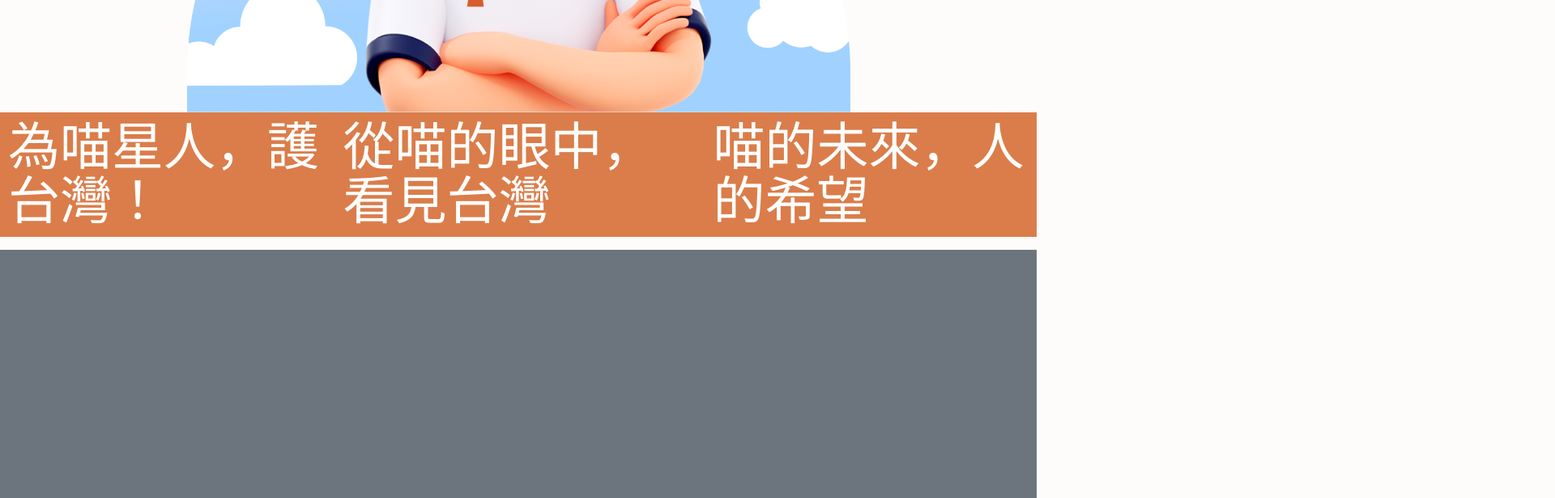
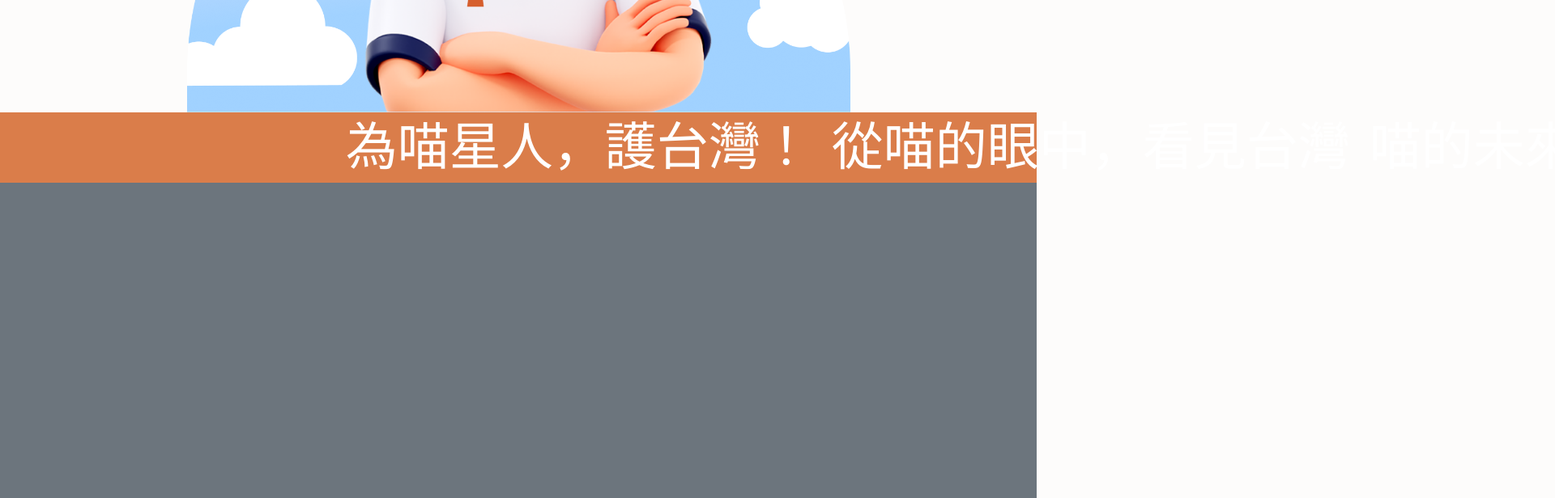
Before and after one commit to AndersonShen2020/theF2E-1, a Vue app: page / in a window 1280 px wide. Shown: the part 900-1516 px from the top of the page at 81% size, 1920 px wide, since content can reach past the window. Built offline with nearby package versions, Linux system fonts and the light colour scheme.

Commit message:
feat: 增加跑馬燈

```diff
--- a/src/assets/stylesheets/pages/_index.scss
+++ b/src/assets/stylesheets/pages/_index.scss
@@ -16,5 +16,17 @@
 }
 
 .marquee {
-  padding: 10px;
+  padding: 10px 0;
+  animation: marquee 15s linear infinite;
 }
+
+@keyframes marquee {
+  0% {
+    left: 100%;
+    transform: translateX(0);
+  }
+  100% {
+    left: 0;
+    transform: translateX(-100%);
+  }
+}
--- a/src/views/IndexView.vue
+++ b/src/views/IndexView.vue
@@ -33,8 +33,10 @@
     </div>
   </div>
   <!-- 為喵星人，護台灣！ 從喵的眼中，看見台灣 喵的未來，人的希望 -->
-  <div class="bg-primary">
-    <ul class="list-unstyled fz-64 lh-105 text-white font-mantou marquee d-flex gap-6">
+  <div class="bg-primary overflow-hiddene">
+    <ul
+      class="list-unstyled fz-64 lh-105 text-white font-mantou marquee d-flex gap-6 text-nowrap mb-0 position-relative"
+    >
       <li>為喵星人，護台灣！</li>
       <li>從喵的眼中，看見台灣</li>
       <li>喵的未來，人的希望</li>
```
